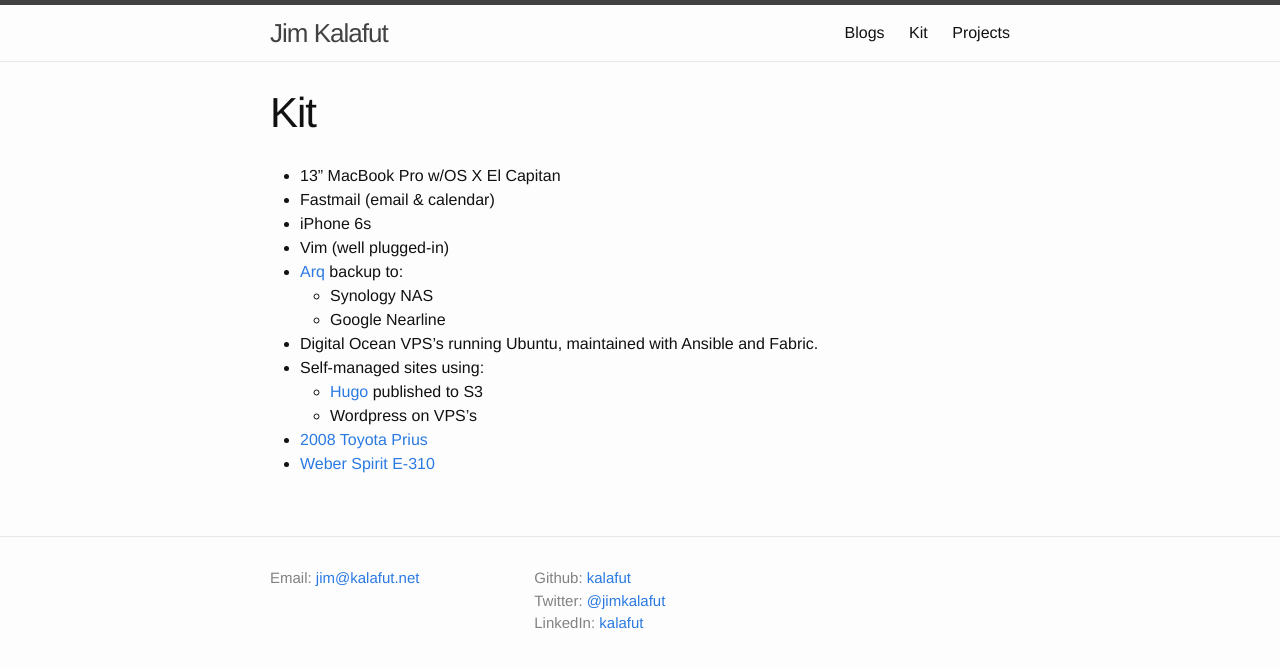
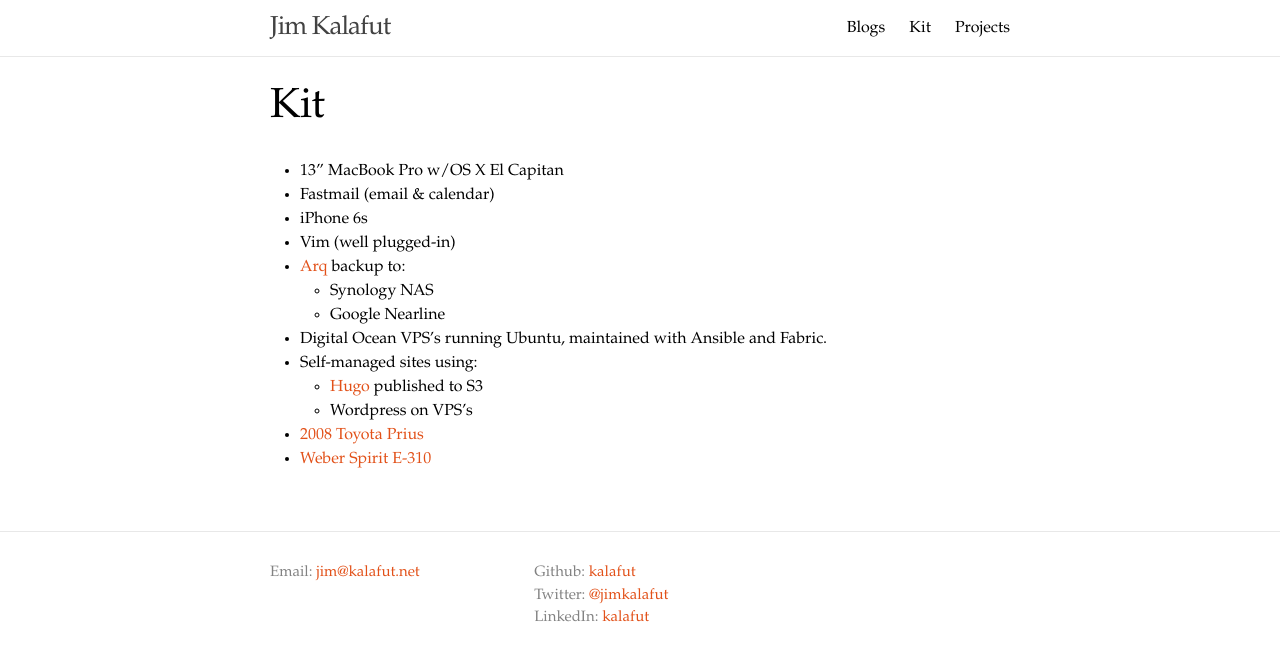
Before and after one commit to kalafut/kalafut.github.io, a Jekyll site: the page built from kit.md, in a window 1280 px wide. Shown: the top 668 px of the page. Built offline with Jekyll 4.4.1, drawn with Linux system fonts in a browser that asks for light colours.

Commit message:
Update layout and color

```diff
--- a/_sass/minima/_base.scss
+++ b/_sass/minima/_base.scss
@@ -95,13 +95,13 @@ a {
   text-decoration: none;
 
   &:visited {
-    color: darken($brand-color, 15%);
+    color: $brand-color; //darken($brand-color, 15%);
   }
 
-  &:hover {
-    color: $text-color;
-    text-decoration: underline;
-  }
+  //&:hover {
+  //  color: $text-color;
+  //  text-decoration: underline;
+  //}
 }
 
 
--- a/_sass/minima/_layout.scss
+++ b/_sass/minima/_layout.scss
@@ -2,7 +2,7 @@
  * Site header
  */
 .site-header {
-  border-top: 5px solid $grey-color-dark;
+  //border-top: 5px solid $grey-color-dark;
   border-bottom: 1px solid $grey-color-light;
   min-height: 56px;
 
@@ -42,49 +42,49 @@
     }
   }
 
-  @include media-query($on-palm) {
-    position: absolute;
-    top: 9px;
-    right: $spacing-unit / 2;
-    background-color: $background-color;
-    border: 1px solid $grey-color-light;
-    border-radius: 5px;
-    text-align: right;
+  //@include media-query($on-palm) {
+  //  position: absolute;
+  //  top: 9px;
+  //  right: $spacing-unit / 2;
+  //  background-color: $background-color;
+  //  border: 1px solid $grey-color-light;
+  //  border-radius: 5px;
+  //  text-align: right;
 
-    .menu-icon {
-      display: block;
-      float: right;
-      width: 36px;
-      height: 26px;
-      line-height: 0;
-      padding-top: 10px;
-      text-align: center;
+  //  .menu-icon {
+  //    display: block;
+  //    float: right;
+  //    width: 36px;
+  //    height: 26px;
+  //    line-height: 0;
+  //    padding-top: 10px;
+  //    text-align: center;
 
-      > svg path {
-        fill: $grey-color-dark;
-      }
-    }
+  //    > svg path {
+  //      fill: $grey-color-dark;
+  //    }
+  //  }
 
-    .trigger {
-      clear: both;
-      display: none;
-    }
+  //  .trigger {
+  //    clear: both;
+  //    display: none;
+  //  }
 
-    &:hover .trigger {
-      display: block;
-      padding-bottom: 5px;
-    }
+  //  &:hover .trigger {
+  //    display: block;
+  //    padding-bottom: 5px;
+  //  }
 
-    .page-link {
-      display: block;
-      padding: 5px 10px;
+  //  .page-link {
+  //    display: block;
+  //    padding: 5px 10px;
 
-      &:not(:last-child) {
-        margin-right: 0;
-      }
-      margin-left: 20px;
-    }
-  }
+  //    &:not(:last-child) {
+  //      margin-right: 0;
+  //    }
+  //    margin-left: 20px;
+  //  }
+  //}
 }
 
 
@@ -174,9 +174,9 @@
   margin-left: 0;
   list-style: none;
 
-  > li {
-    margin-bottom: $spacing-unit;
-  }
+  //> li {
+  //  margin-bottom: $spacing-unit;
+  //}
 }
 
 .post-meta {
@@ -185,8 +185,8 @@
 }
 
 .post-link {
-  display: block;
-  font-size: 24px;
+  //display: block;
+  font-size: 20px;
 }
 
 
--- a/assets/main.scss
+++ b/assets/main.scss
@@ -4,7 +4,8 @@
 @charset "utf-8";
 
 // Our variables
-$base-font-family: "Helvetica Neue", Helvetica, Arial, sans-serif;
+//$base-font-family: "Helvetica Neue", Helvetica, Arial, sans-serif;
+$base-font-family: Palatino, Georgia, serif !default;
 $base-font-size:   16px;
 $base-font-weight: 400;
 $small-font-size:  $base-font-size * 0.875;
@@ -12,9 +13,10 @@ $base-line-height: 1.5;
 
 $spacing-unit:     30px;
 
-$text-color:       #111;
-$background-color: #fdfdfd;
+$text-color:       black;
+$background-color: white;// #fdfdfd;
 $brand-color:      #2a7ae2;
+$brand-color:      #e25119;//blue;
 
 $grey-color:       #828282;
 $grey-color-light: lighten($grey-color, 40%);
```
Also changed, not shown: _layouts/home.html (+2 -5 lines).
